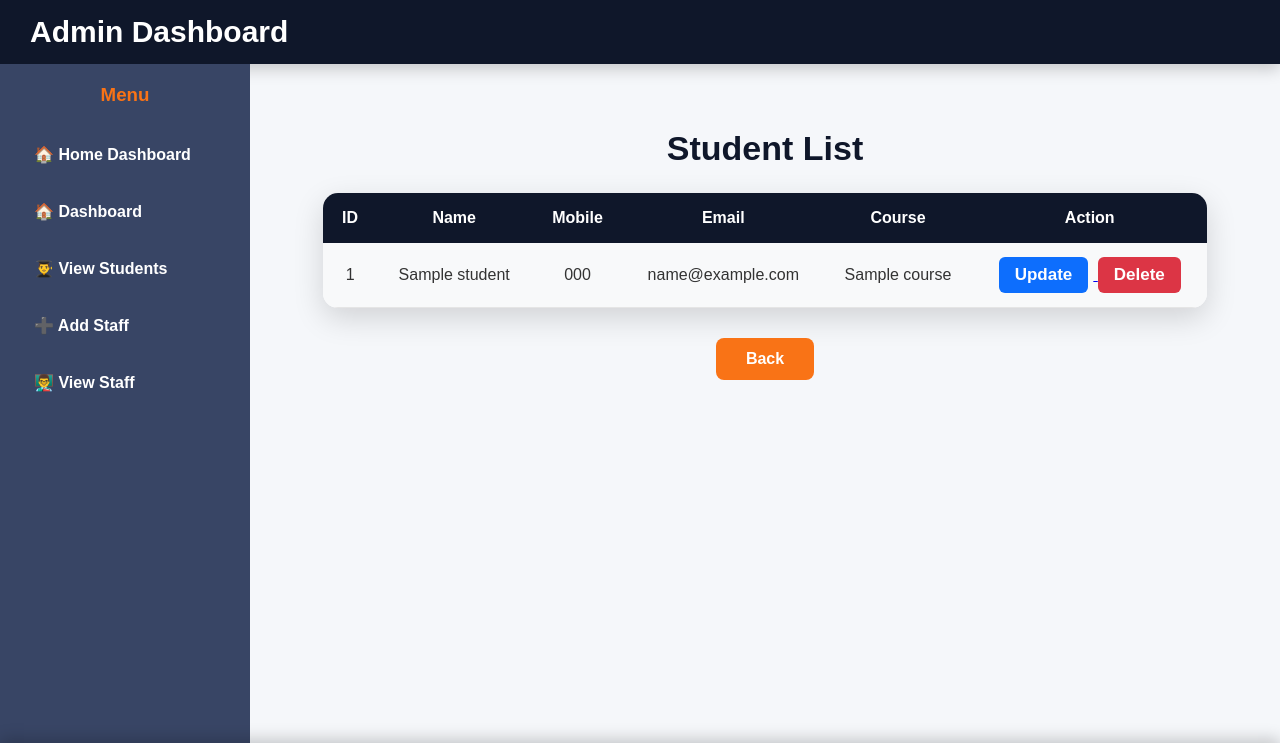
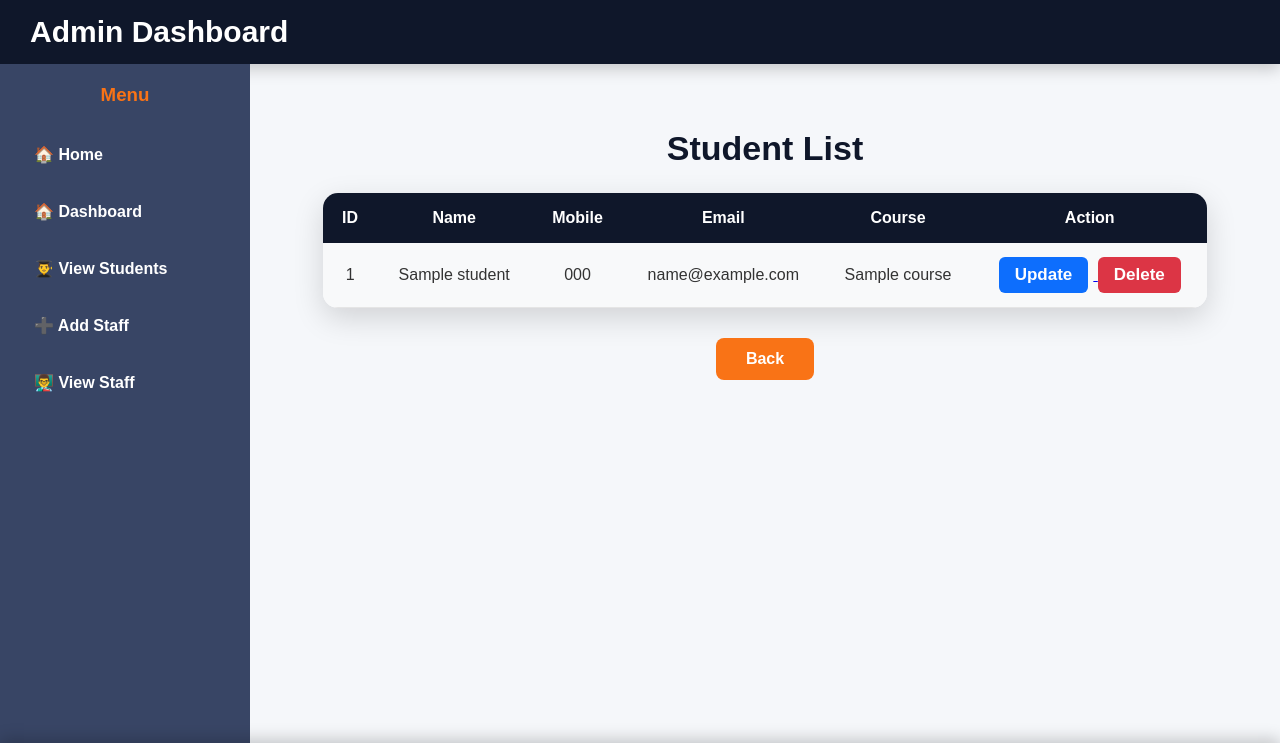
Before and after one commit to Prathmeshnavale1098/focus_computer, a Flask app: template templates/view_students.html in a window 1280 px wide. Shown: the top 743 px of the page. Run offline with Flask 3, Linux system fonts and the light colour scheme; the template is opened without the code that fills it: most values are stand-ins (such as "Sample title", 1, 10 or a date in 2020).

Commit message:
view_students template

```diff
--- a/templates/view_students.html
+++ b/templates/view_students.html
@@ -20,7 +20,7 @@
 
         <h3>Menu</h3>
 
-        <a href="/">🏠 Home Dashboard</a>
+        <a href="/">🏠 Home</a>
         <a href="/admin_dashboard">🏠 Dashboard</a>
         <a href="/view_students">👨‍🎓 View Students</a>
         <a href="/admin_add_staff">➕ Add Staff</a>
```
